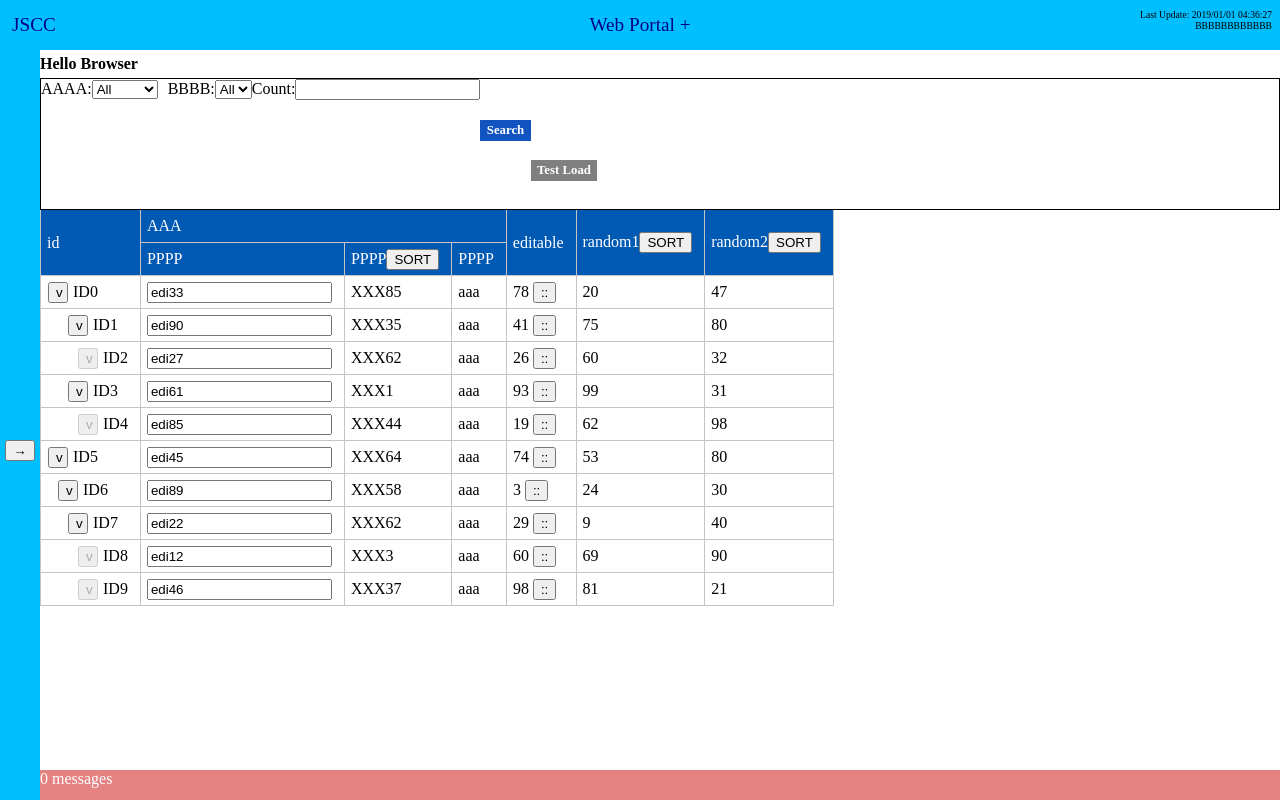
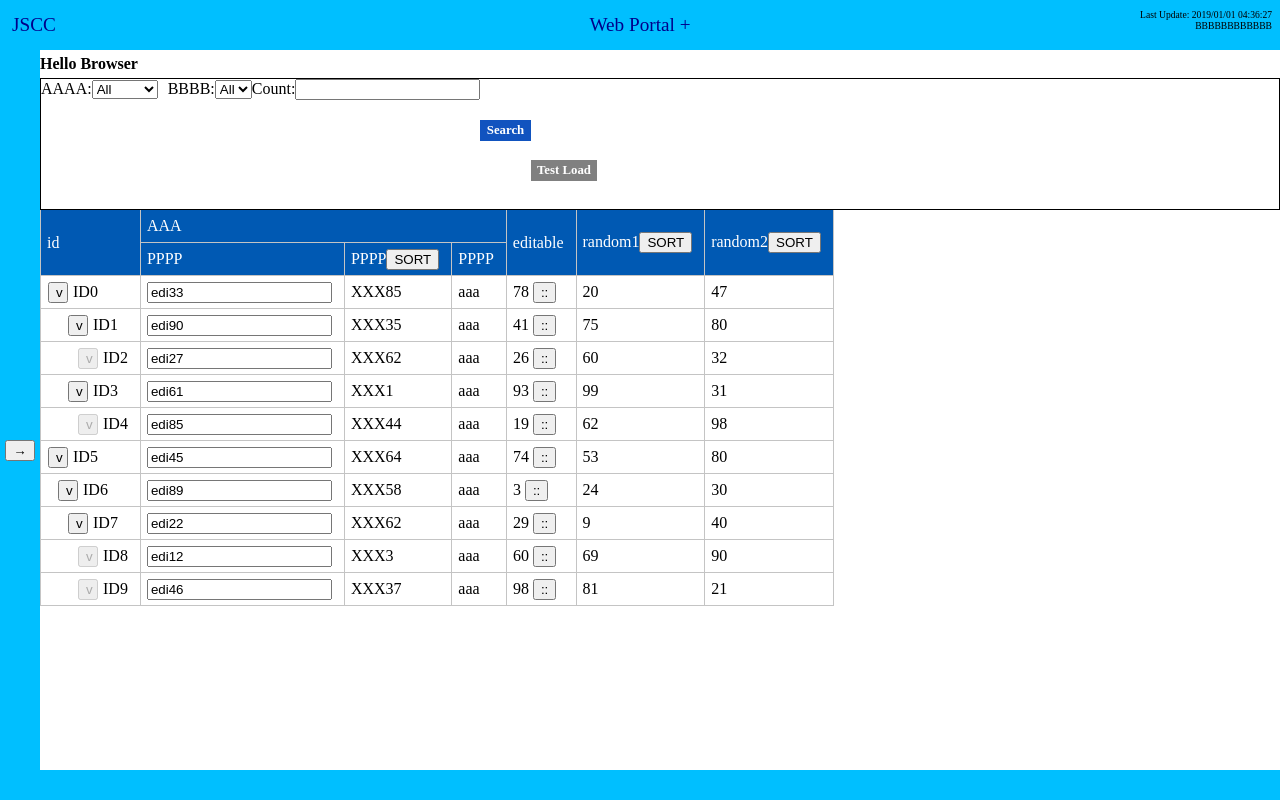
Before and after one commit to nn-ii/wppfff, a React (Create React App) app in the folder src/: page / in a window 1280 px wide. Built offline with nearby package versions, Linux system fonts and the light colour scheme; the HTML template or start-up script is replaced by a standard one.

Commit message:
Add footer to root, and main scroll (y) disabled

```diff
--- a/src/components/App.js
+++ b/src/components/App.js
@@ -237,45 +237,19 @@ class App extends PureComponent {
         >
           <Main fromRoot={this.state.toChildren} />
         </div>
-
-        {/* message to user */}
+        {/* header */}
         <div
-          onClick={() => {
-            let messageAlreadyRead = this.state.messageAlreadyRead;
-            if (this.state.messageAreaExpanded) {
-              messageAlreadyRead = true;
-            }
-            this.setState({
-              messageAreaExpanded: !this.state.messageAreaExpanded,
-              messageAlreadyRead: messageAlreadyRead
-            });
+          id="header"
+          style={{
+            width: "100%",
+            height: "30px",
+            backgroundColor: "deepskyblue",
+            position: "fixed",
+            zIndex: "100",
+            bottom: "0px",
+            left: "0px"
           }}
-          className={"messages " + (this.state.messageThin && "thin")}
-          style={{
-            position: "absolute",
-            bottom: 0,
-            left: menuWidth,
-            width: `calc(100% - ${menuWidth})`,
-            height: messageAreaHeight,
-            color: "white",
-
-            /* deliberately overwrite CSS style */
-            backgroundColor:
-              this.state.messages.length === 0 || this.state.messageAlreadyRead
-                ? "#e48181"
-                : ""
-          }}
-        >
-          {this.state.messageAreaExpanded ? (
-            <div>
-              {this.state.messages.map(m => {
-                return <div>{m}</div>;
-              })}
-            </div>
-          ) : (
-            <div>{this.state.messages.length} messages</div>
-          )}
-        </div>
+        />
       </div>
     );
   }
--- a/src/index.scss
+++ b/src/index.scss
@@ -53,7 +53,7 @@
 
 .main-content {
   position: absolute;
-  overflow-y: scroll;
+  /* overflow-y: scroll; */
 }
 .main-content::-webkit-scrollbar {
   width: 14px;
```
